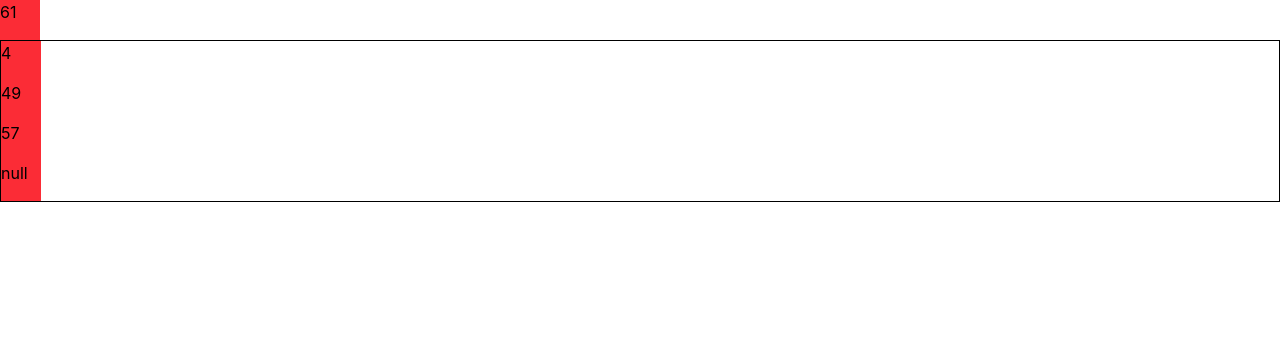
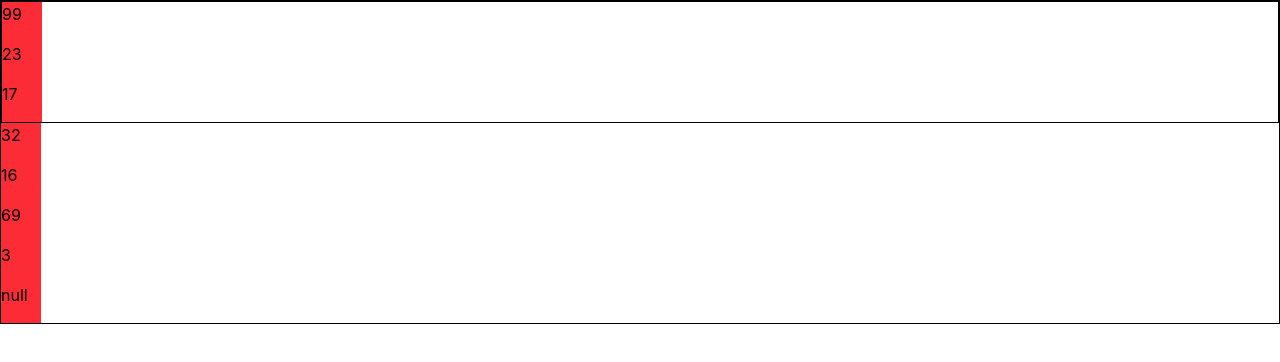
Before and after one commit to fangmd/lowcode-one, a React (Vite) app: page /preview in a window 1280 px wide. Shown: the top 362 px of the page. Built offline with nearby package versions, Linux system fonts and the light colour scheme.

Commit message:
fix: bugs

```diff
--- a/src/PreviewApp.tsx
+++ b/src/PreviewApp.tsx
@@ -7,37 +7,68 @@ import { PreviewItem } from "./preview/PreviewItem"
 export const PreviewApp: React.FC = () => {
   const [jsonSchema, setJsonSchema] = useState<JSONSchema[]>([
     {
-      color: "bg-red-500",
-      id: "d315dacc-d5e4-4e14-9c4c-21ac7125b286",
-      type: "Box",
-      isGroup: false,
-      text: 61,
-    },
-    {
       id: "root",
       type: "Column",
       isGroup: true,
       children: [
         {
           color: "bg-red-500",
-          id: "963b63cb-5712-45d9-84bc-c4f2503dea29",
-          type: "Box",
-          isGroup: false,
-          text: 4,
+          id: "204e737a-47c7-4d76-8c32-b23f4691a978",
+          type: "Column",
+          isGroup: true,
+          children: [
+            {
+              color: "bg-red-500",
+              id: "d31a0dc2-a84c-47db-9750-0f7c5afcbfa8",
+              type: "Box",
+              isGroup: false,
+              text: 99,
+            },
+            {
+              color: "bg-red-500",
+              id: "c740c8a9-55a9-4ee4-b6af-8456941dad59",
+              type: "Box",
+              isGroup: false,
+              text: 23,
+            },
+            {
+              color: "bg-red-500",
+              id: "c45583f5-ff84-4f0e-9d46-58d9be748224",
+              type: "Box",
+              isGroup: false,
+              text: 17,
+            },
+          ],
+          text: 42,
+          isOpen: true,
         },
         {
           color: "bg-red-500",
-          id: "f9960f47-cb5b-4ae6-89f4-a76df47a8ebc",
+          id: "5b3e52b9-a0ee-40af-9b90-53b3f3634733",
           type: "Box",
           isGroup: false,
-          text: 49,
+          text: 32,
         },
         {
           color: "bg-red-500",
-          id: "1164c8ee-5182-437a-94bd-a1ef41297d0f",
+          id: "8bb74b48-5091-4230-909d-8e6ff896fecf",
           type: "Box",
           isGroup: false,
-          text: 57,
+          text: 16,
+        },
+        {
+          color: "bg-red-500",
+          id: "2b4e86e6-832d-4c80-82be-4ff03ed8e69f",
+          type: "Box",
+          isGroup: false,
+          text: 69,
+        },
+        {
+          color: "bg-red-500",
+          id: "6ad62002-e55b-4ccb-ba0d-cbd61804e4b5",
+          type: "Box",
+          isGroup: false,
+          text: 3,
         },
         { id: "box1", type: "Box", isGroup: false, color: "bg-red-500" },
       ],
@@ -46,6 +77,8 @@ export const PreviewApp: React.FC = () => {
   ]) // JSON Schema
 
   const { components } = useComponents()
+
+  console.log("components", jsonSchema)
 
   return (
     <div>
@@ -57,7 +90,7 @@ export const PreviewApp: React.FC = () => {
 
           if (!Component) return null
 
-          return <PreviewItem type={item.type} data={item} />
+          return <PreviewItem key={item.id} type={item.type} data={item} />
         })}
     </div>
   )
--- a/src/components/Column.tsx
+++ b/src/components/Column.tsx
@@ -1,34 +1,53 @@
 import clsx from "clsx"
 import { ComponentType } from "../hooks/useComponents"
 import { RemoteComponent } from "../preview/RemoteComponent"
+import { EditComp } from "../preview/EditItem"
+import { memo } from "react"
 
 interface ColumnProps {
   className?: string
   data: any
+  mode?: "edit" | "preview"
   [key: string]: any
 }
 
-export const Column = ({ className, ...props }: ColumnProps) => {
+export const Column = memo(
+  ({ className, mode = "preview", ...props }: ColumnProps) => {
     const { children } = props.data
-  return (
-    <div className={clsx("flex flex-col min-h-3 border", className)} {...props}>
-      {children &&
-        children.map((item) => {
+
+    // Base container element
+    const containerElement = (
+      <div
+        className={clsx("flex flex-col min-h-3 border", className)}
+        {...props}
+      >
+        {children && children.map((item) => renderChild(item, mode))}
+      </div>
+    )
+
+    return containerElement
+  }
+)
+
+// Helper function to render child components based on mode
+function renderChild(item: any, mode: "edit" | "preview") {
   const componentInfo = ComponentType.find((c) => c.type === item.type)
 
   if (!componentInfo) return null
 
   const { component } = componentInfo
 
-          // Check if component is a string (URL) or a React component
+  // For edit mode, use EditComp to wrap the component
+  if (mode === "edit") {
+    return <EditComp key={item.id} type={item.type} data={item} />
+  }
+
+  // Handle remote components
   if (typeof component === "string") {
     return <RemoteComponent key={item.id} url={component} data={item} />
   }
 
-          // Regular component - use capitalized variable for JSX
+  // For preview mode, directly render the component
   const Component = component
   return <Component key={item.id} data={item} />
-        })}
-    </div>
-  )
 }
--- a/src/preview/EditItem.tsx
+++ b/src/preview/EditItem.tsx
@@ -1,6 +1,7 @@
 import clsx from "clsx"
 import { Edit } from "../components/common/Edit"
 import { ComponentType } from "../hooks/useComponents"
+import { RemoteComponent } from "./RemoteComponent"
 
 interface EditCompProps {
   data: any
@@ -10,17 +11,20 @@ interface EditCompProps {
 export const EditComp = ({ data, type }: EditCompProps) => {
   const Component = ComponentType.find((c) => c.type === type)?.component
 
-  console.log("Component", Component)
+  if (!Component) return null
 
-  if (!Component) return null
+  // Handle remote components
+  if (typeof Component === "string") {
+    return (
+      <Edit data={data} className={clsx(data.isGroup && "w-full")}>
+        <RemoteComponent url={Component} data={data} />
+      </Edit>
+    )
+  }
 
   return (
     <Edit data={data} className={clsx(data.isGroup && "w-full")}>
-      {data.isGroup && <Component key={data.id} data={data} />}
-
-      {!data.isGroup && (
-        <Component key={data.id} data={data} />
-      )}
+      <Component key={data.id} data={data} mode="edit" />
     </Edit>
   )
 }
--- a/src/preview/PreviewItem.tsx
+++ b/src/preview/PreviewItem.tsx
@@ -10,5 +10,6 @@ export const PreviewItem = ({ data, type }: PreviewItemProps) => {
 
   if (!Component) return null
 
-  return <Component key={data.id} data={data} />
+
+  return <Component key={data.id} data={data} mode="preview" />
 }
--- a/src/preview/RemoteComponent.tsx
+++ b/src/preview/RemoteComponent.tsx
@@ -26,13 +26,26 @@ export const loadRemoteComponent = (url) => {
 
 // Component to load remote components from URL
 export const RemoteComponent = ({ url, data }: { url: string; data: any }) => {
-  const Component = React.lazy(() => {
-    return loadRemoteComponent(url).then((component: any) => {
-      return {
-        default: component.Button,
-      }
+  const [Component, setComponent] = useState(() =>
+    React.lazy(() => {
+      return loadRemoteComponent(url).then((component: any) => {
+        return {
+          default: component.Button,
+        }
+      })
     })
-  })
+  )
+
+  useEffect(() => {
+    const lazyComponent = React.lazy(() => {
+      return loadRemoteComponent(url).then((component: any) => {
+        return {
+          default: component.Button,
+        }
+      })
+    })
+    setComponent(lazyComponent)
+  }, [url])
 
   return (
     <React.Suspense fallback={<div>Loading component...</div>}>
--- a/src/utils/schema.ts
+++ b/src/utils/schema.ts
@@ -8,7 +8,6 @@ import {
   extractInstruction,
 } from "@atlaskit/pragmatic-drag-and-drop-hitbox/tree-item"
 import { treeAction, treeInsert, TreeItem } from "./tree"
-import { list } from "./list"
 
 const loopFind = (schema: JSONSchema[], id: string) => {
   for (let i = 0; i < schema.length; i++) {
@@ -93,10 +92,7 @@ export const mReorderItem = (
   source: JSONSchema
 ) => {
   const targetItem = loopFind(schema, target.id)
-  const targetParentItem = loopFindParent(schema, target.id)
-  const sourceParentItem = loopFindParent(schema, source.id)
   if (!targetItem) return schema
-  if (!sourceParentItem) return []
 
   const instruction = extractInstruction(target as any)
   console.log("instruction", instruction)
@@ -108,5 +104,7 @@ export const mReorderItem = (
     targetId: target.id,
   })
 
+  console.log("ret", ret)
+
   return ret
 }
```
Lines whose indentation alone changed are shown as unchanged.
